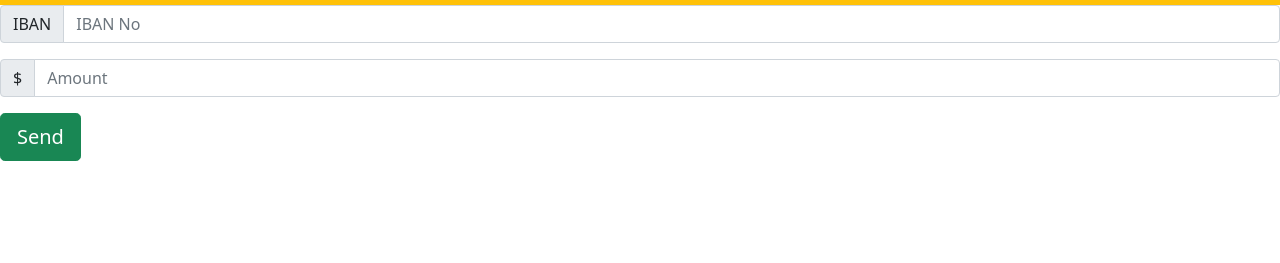
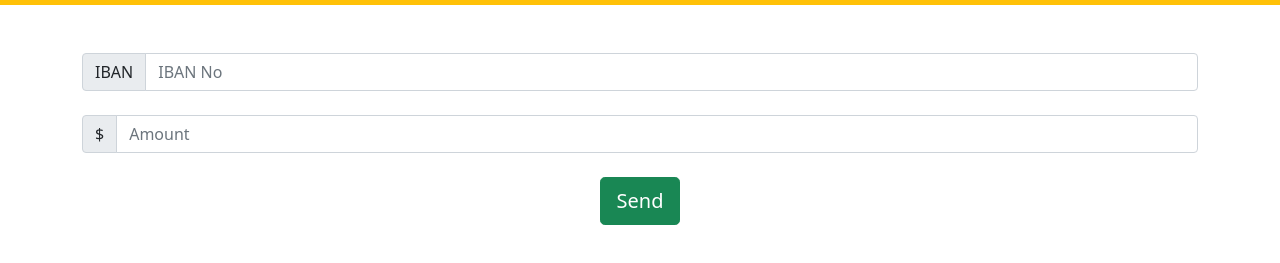
Before and after one commit to kodin21/eft-uygulamasi-week1-homework-onursimsekkk, a website built with Parcel: page index.html in a window 1280 px wide. Shown: the part 51-314 px from the top of the page. Built offline with nearby package versions, Linux system fonts and the light colour scheme.

Commit message:
Add css file and timerBox

```diff
--- a/index.html
+++ b/index.html
@@ -5,10 +5,12 @@
     <meta http-equiv="X-UA-Compatible" content="IE=edge">
     <meta name="viewport" content="width=device-width, initial-scale=1.0">
     <link href="https://cdn.jsdelivr.net/npm/bootstrap@5.0.2/dist/css/bootstrap.min.css" rel="stylesheet" integrity="sha384-EVSTQN3/azprG1Anm3QDgpJLIm9Nao0Yz1ztcQTwFspd3yD65VohhpuuCOmLASjC" crossorigin="anonymous">
+    <link rel="stylesheet" href="style.css">
+
     <title>Bank Account</title>
 </head>
 <body>
-    <div>
+    <div class="">
         <nav class="navbar navbar-expand-lg navbar-light bg-warning">
             <div class="container-fluid">
               <a class="navbar-brand" href="#">Bank Application</a>
@@ -30,17 +32,20 @@
             </div>
           </nav>
           <!-- Section -->
-          <section id="main">
-            <div class="input-group mb-3">
-              <span class="input-group-text" id="basic-addon1">IBAN</span>
-              <input type="text" class="form-control" placeholder="IBAN No" aria-label="Username" aria-describedby="basic-addon1">
+          <section id="main" class="container text-center">
+            <div class="row">
+              <div class="input-group mb-4 mt-5">
+                <span class="input-group-text" id="basic-addon1">IBAN</span>
+                <input type="text" id="iban" class="form-control" placeholder="IBAN No" aria-label="Username" aria-describedby="basic-addon1">
+              </div>
+              <div class="input-group mb-4">
+                <span class="input-group-text" id="basic-addon1">$</span>
+                <input type="number" id="sendMoney" class="form-control" placeholder="Amount" aria-label="Username" aria-describedby="basic-addon1">
+              </div>
             </div>
-            <div class="input-group mb-3">
-              <span class="input-group-text" id="basic-addon1">$</span>
-              <input type="number" class="form-control" placeholder="Amount" aria-label="Username" aria-describedby="basic-addon1">
-            </div>
-
-            <button type="button" class="btn btn-success btn-lg">Send</button>
+            <button type="button" id="sendBtn" class="btn btn-success btn-lg">Send</button>
+            <!-- Timer Box -->
+            <div id="timer"></div>
           </section>
 
     </div>
```
